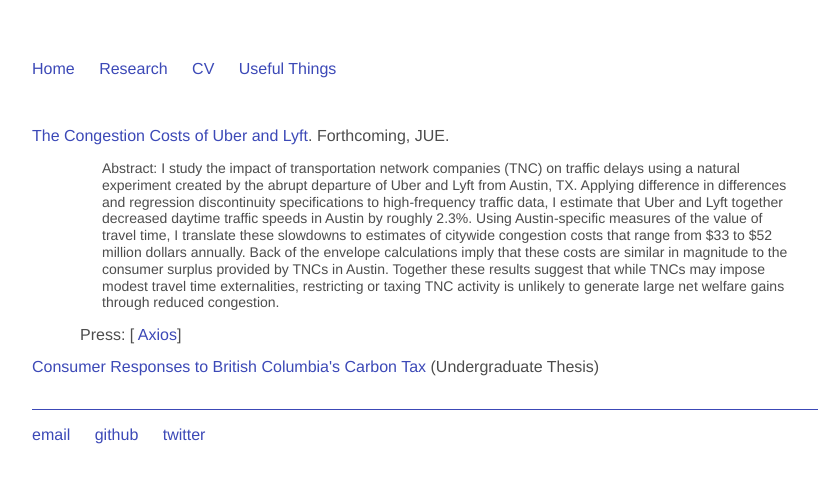
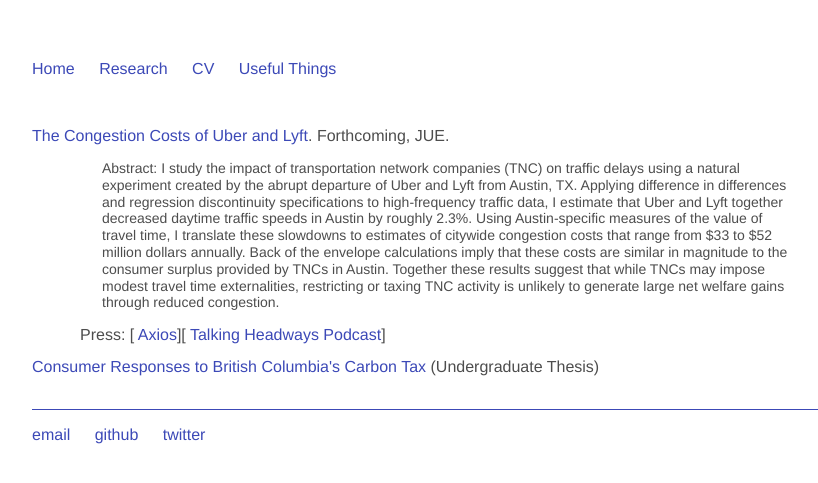
Before and after one commit to Matt-Tarduno/Matt-Tarduno.github.io, a Jekyll site: the page built from research/index.html, in a window 1280 px wide. Shown: the top 483 px of the page, without its empty margins (160-978 px from the left). Built offline with Jekyll 4.4.1, drawn with Linux system fonts in a browser that asks for light colours.

Commit message:
Update index.html

```diff
--- a/research/index.html
+++ b/research/index.html
@@ -18,7 +18,7 @@ costs that range from $33 to $52 million dollars annually. Back of the envelope
 these costs are similar in magnitude to the consumer surplus provided by TNCs in Austin. Together
 these results suggest that while TNCs may impose modest travel time externalities, restricting or taxing
 TNC activity is unlikely to generate large net welfare gains through reduced congestion.</p>
-	<p style="margin-left:3em"> Press: [<a href="https://www.axios.com/uber-lyft-austin-traffic-8d7034d4-fe16-4a8f-873d-3a867b35afb0.html" target="_blank"> Axios</a>]
+	<p style="margin-left:3em"> Press: [<a href="https://www.axios.com/uber-lyft-austin-traffic-8d7034d4-fe16-4a8f-873d-3a867b35afb0.html" target="_blank"> Axios</a>][<a href="https://usa.streetsblog.org/2021/02/25/talking-headways-podcast-less-congestion-after-ride-hailing-cessation/" target="_blank"> Talking Headways Podcast</a>]
 	<br>
 
 </div><!-- /.blurb -->
```
